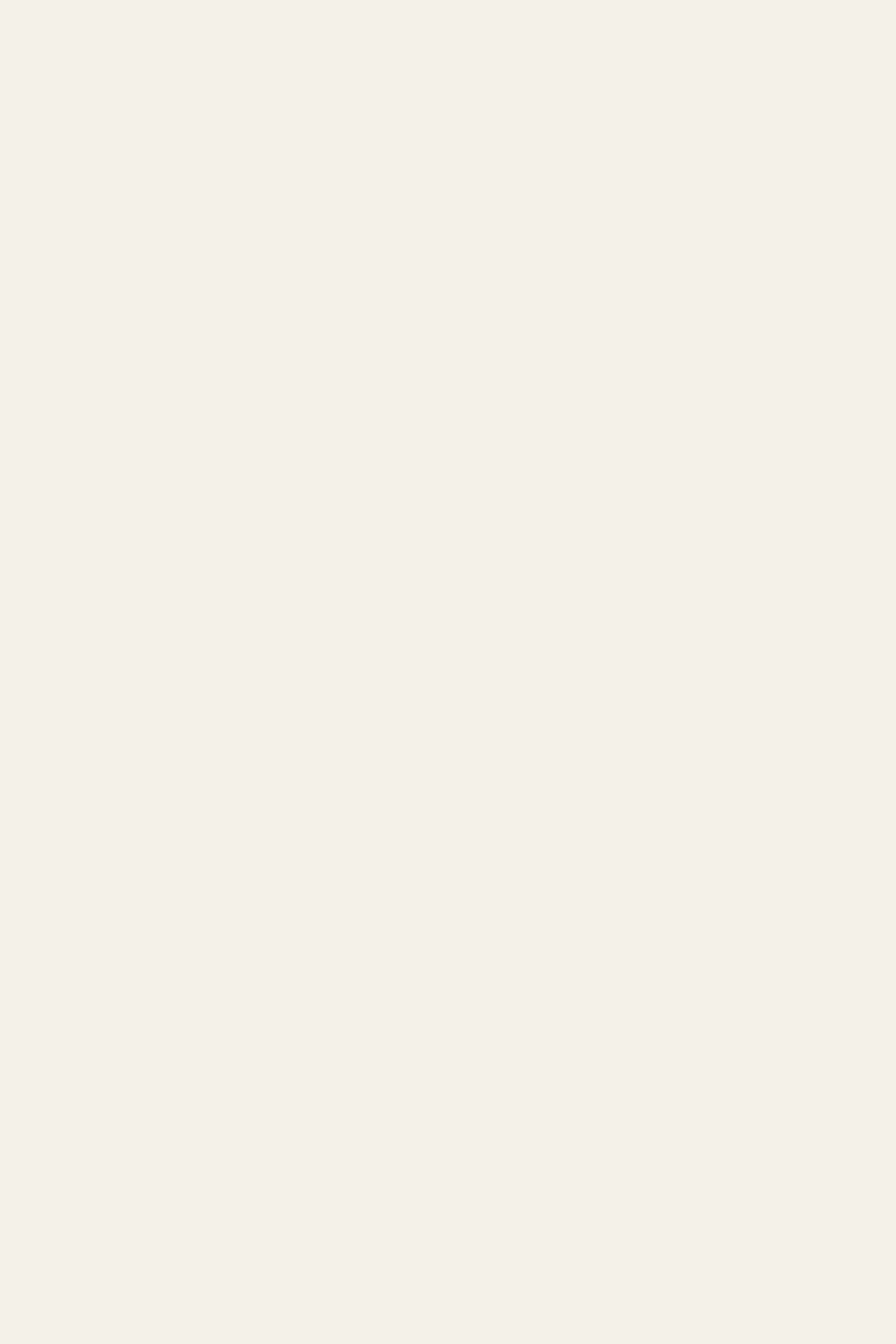
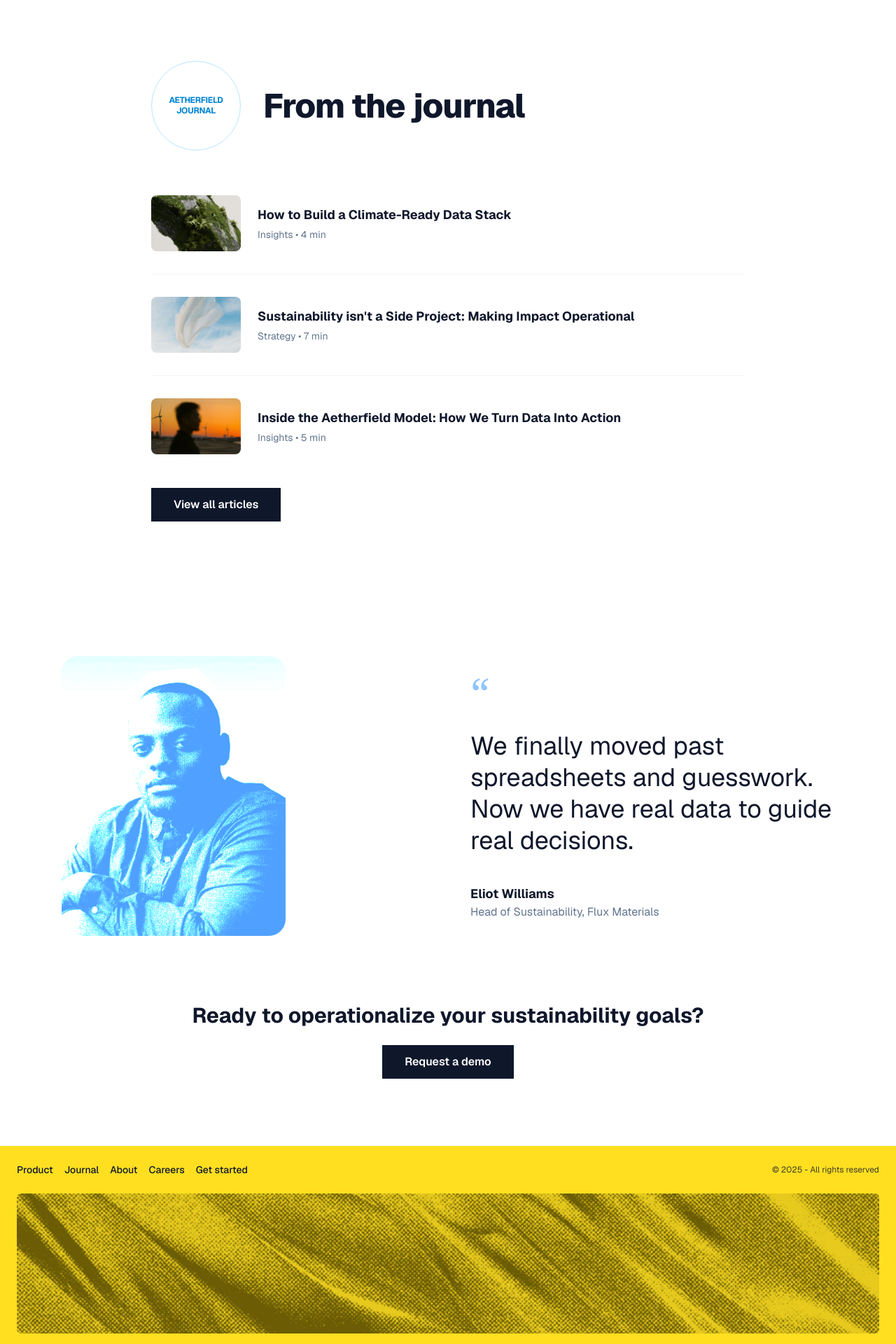
Before and after one commit to hassamnaveed44/aetherfield-saas, a Next.js app: page / in a window 1280 px wide. Shown: the part 3180-5100 px from the top of the page at 70% size. Before the commit the page ends 3171 px from the top, so only its background shows below. Built offline with nearby package versions, Linux system fonts and the light colour scheme.

Commit message:
feat: build footer and testimonial

```diff
--- a/src/app/page.tsx
+++ b/src/app/page.tsx
@@ -3,6 +3,9 @@ import FeatureSection from "@/components/sections/FeatureSection";
 import HeroSection from "@/components/sections/Hero";
 import ClaritySection from "@/components/sections/ClaritySection"
 import CaseStudySection from "@/components/sections/CaseStudy";
+import JournalSection from "@/components/sections/Journal";
+import TestimonialSection from "@/components/sections/TestimonialSection";
+import Footer from "@/components/layout/Footer";
 export default function Home() {
   return (
     <>
@@ -11,6 +14,9 @@ export default function Home() {
       <FeatureSection />
       <ClaritySection />
       <CaseStudySection />
+      <JournalSection />
+      <TestimonialSection />
+      <Footer />
 
     </>
   );
--- a/src/components/layout/Footer.tsx
+++ b/src/components/layout/Footer.tsx
@@ -0,0 +1,45 @@
+/* STREAMING_CHUNK:Reducing footer vertical height... */
+import React from 'react';
+import Image from 'next/image';
+
+const NAV_LINKS = ['Product', 'Journal', 'About', 'Careers', 'Get started'];
+
+export default function Footer() {
+  return (
+    <footer className="w-full bg-yellow-300 py-6 px-6">
+      <div className="max-w-7xl mx-auto flex flex-col gap-6">
+
+        {/* Top Navigation Row */}
+        <div className="flex flex-col md:flex-row justify-between items-start md:items-center gap-4">
+          <nav className="flex flex-wrap gap-4 text-xs md:text-sm font-medium text-slate-900">
+            {NAV_LINKS.map((link) => (
+              <a key={link} href="#" className="hover:underline underline-offset-4">
+                {link}
+              </a>
+            ))}
+          </nav>
+          <p className="text-xs text-slate-900 opacity-80">
+            © 2025 - All rights reserved
+          </p>
+        </div>
+
+        {/* Featured Image Area: Reduced height */}
+        <div className="w-full relative overflow-hidden rounded-md h-[150px] md:h-[200px]">
+          <Image
+            src="/images/footerimg.jpg"
+            alt="Aetherfield Texture"
+            fill
+            className="object-cover mix-blend-multiply opacity-90"
+          />
+        </div>
+
+        {/* Main Branding Text: Slightly reduced spacing */}
+        <div className="w-full overflow-hidden">
+          <h1 className="text-[10vw] font-bold leading-none text-slate-900 tracking-tighter">
+            Aetherfield
+          </h1>
+        </div>
+      </div>
+    </footer>
+  );
+}
--- /dev/null
+++ b/src/components/sections/Journal.tsx
@@ -0,0 +1,73 @@
+import React from 'react';
+import Image from 'next/image';
+
+const POSTS = [
+  {
+    id: 1,
+    title: 'How to Build a Climate-Ready Data Stack',
+    category: 'Insights',
+    time: '4 min',
+    image: '/images/blogimg1.png',
+  },
+  {
+    id: 2,
+    title: "Sustainability isn't a Side Project: Making Impact Operational",
+    category: 'Strategy',
+    time: '7 min',
+    image: '/images/blogimg2.png',
+  },
+  {
+    id: 3,
+    title: 'Inside the Aetherfield Model: How We Turn Data Into Action',
+    category: 'Insights',
+    time: '5 min',
+    image: '/images/blogimg3.png',
+  },
+];
+
+export default function JournalSection() {
+  return (
+    <section className="w-full py-24 bg-white">
+      <div className="max-w-4xl mx-auto px-6">
+
+        {/* Header with decorative stamp */}
+        <div className="flex items-center gap-8 mb-16">
+          <div className="w-32 h-32 flex-shrink-0 border border-sky-200 rounded-full flex items-center justify-center p-4">
+             <div className="text-center font-bold text-sky-600 text-xs tracking-tight uppercase leading-tight">
+               Aetherfield<br />Journal
+             </div>
+          </div>
+          <h2 className="text-4xl md:text-5xl font-extrabold text-slate-900 tracking-tight">
+            From the journal
+          </h2>
+        </div>
+
+        {/* Blog List */}
+        <div className="space-y-8 mb-12">
+          {POSTS.map((post) => (
+            <div key={post.id} className="flex gap-6 items-center border-b border-slate-100 pb-8 last:border-0 last:pb-0 group hover:opacity-80 transition-opacity">
+              <div className="w-32 h-20 rounded-lg overflow-hidden bg-slate-100 flex-shrink-0">
+                <Image
+                  src={post.image}
+                  alt={post.title}
+                  width={128}
+                  height={80}
+                  className="w-full h-full object-cover"
+                />
+              </div>
+              <div>
+                <h3 className="text-lg font-bold text-slate-900 mb-1">{post.title}</h3>
+                <p className="text-sm text-slate-500">{post.category} • {post.time}</p>
+              </div>
+            </div>
+          ))}
+        </div>
+
+        {/* CTA */}
+        <button className="bg-slate-900 text-white px-8 py-3 font-semibold hover:bg-slate-800 transition-colors">
+          View all articles
+        </button>
+      </div>
+    </section>
+  );
+}
--- a/src/components/sections/TestimonialSection.tsx
+++ b/src/components/sections/TestimonialSection.tsx
@@ -0,0 +1,53 @@
+import React from 'react';
+import Image from 'next/image';
+
+export default function TestimonialSection() {
+  return (
+    <section className="w-full py-24 bg-white">
+      <div className="max-w-6xl mx-auto px-6 grid grid-cols-1 md:grid-cols-2 gap-16 items-center">
+
+        {/* Stylized Image Container */}
+        <div className="relative w-full max-w-[320px] mx-auto md:mx-0">
+          {/* White halo/sticker backing, offset behind the photo */}
+          <div className="absolute inset-0 bg-white rounded-3xl scale-105 -z-10 shadow-md" />
+
+          <div className="relative w-full aspect-[4/5] rounded-3xl overflow-hidden">
+            <Image
+              src="/images/testimonialimg.jpg"
+              alt="Eliot Williams"
+              fill
+              className="object-cover"
+              style={{
+                filter:
+                  'grayscale(1) sepia(1) hue-rotate(180deg) saturate(4) brightness(1.05) contrast(1.1)',
+              }}
+            />
+          </div>
+        </div>
+
+        {/* Testimonial Content */}
+        <div className="flex flex-col gap-6">
+          <div className="text-blue-300 text-6xl font-serif leading-none">&ldquo;</div>
+
+          <h2 className="text-3xl md:text-4xl font-normal text-slate-900 leading-tight">
+            We finally moved past spreadsheets and guesswork. Now we have real data to guide real decisions.
+          </h2>
+          <div className="mt-4">
+            <p className="font-bold text-slate-900 text-lg">Eliot Williams</p>
+            <p className="text-slate-500">Head of Sustainability, Flux Materials</p>
+          </div>
+        </div>
+      </div>
+
+      {/* Call to Action Section */}
+      <div className="max-w-4xl mx-auto text-center mt-24 px-6">
+        <h2 className="text-2xl md:text-3xl font-bold text-slate-900 mb-6">
+          Ready to operationalize your sustainability goals?
+        </h2>
+        <button className="bg-slate-900 text-white px-8 py-3 font-semibold hover:bg-slate-800 transition-colors">
+          Request a demo
+        </button>
+      </div>
+    </section>
+  );
+}
```
